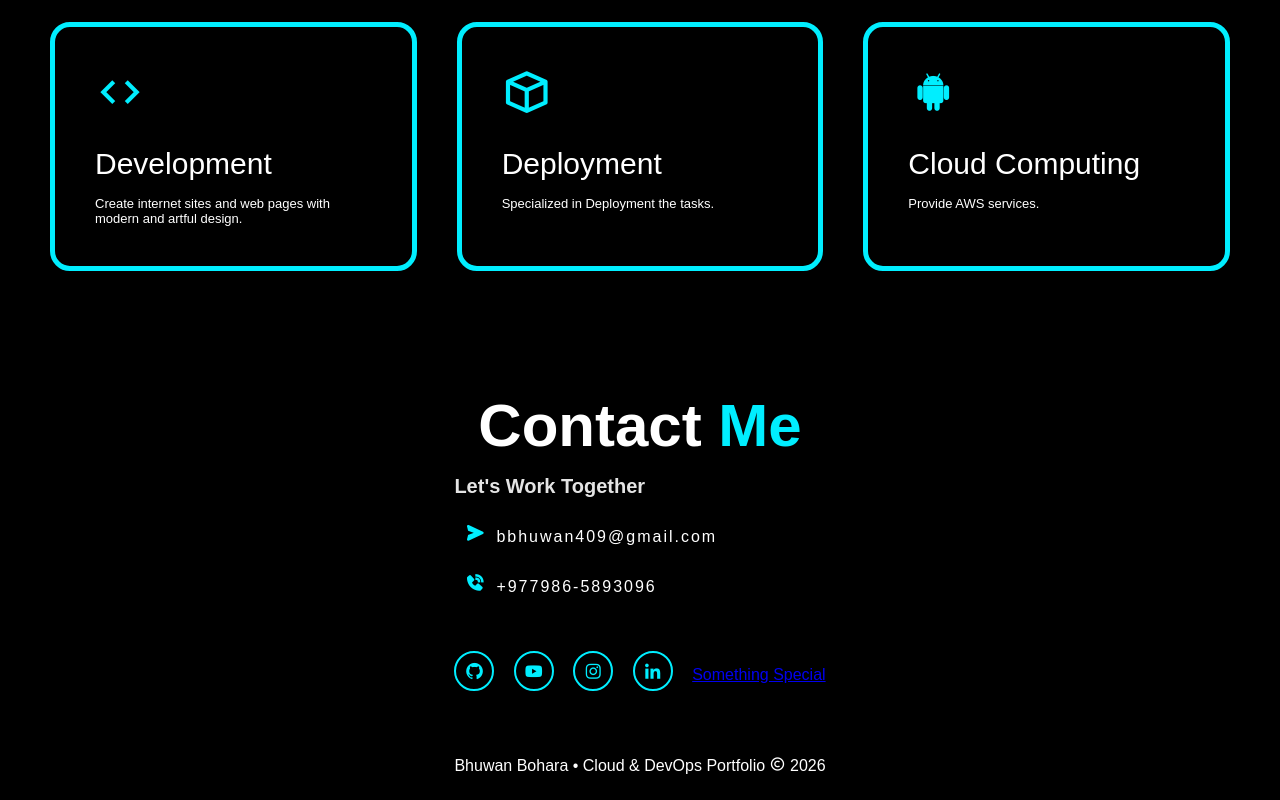
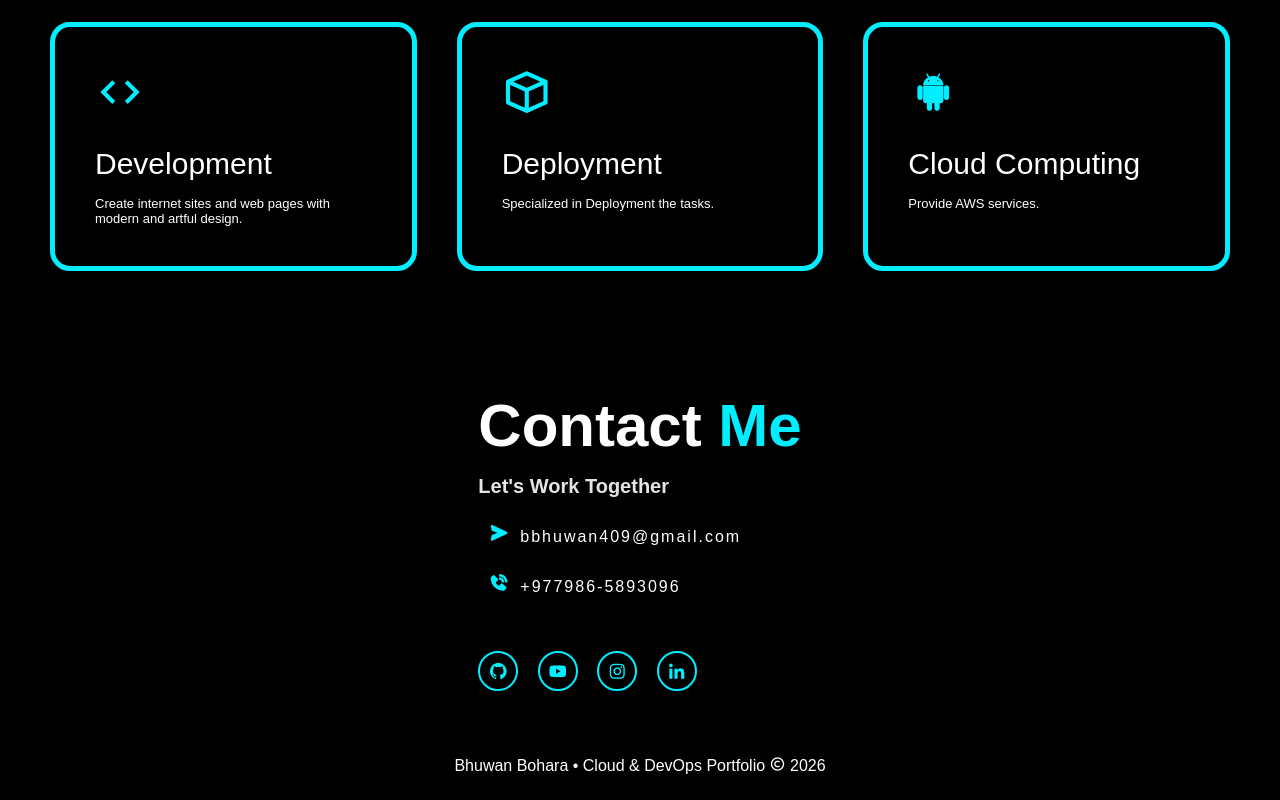
Before and after one commit to bhuwan1233/bhuwan1233, a plain HTML site: page index.html in a window 1280 px wide. Shown: the part 3506-4306 px from the top of the page. Drawn offline with nearby package versions, Linux system fonts and the light colour scheme.

Commit message:
Update index.html

```diff
--- a/index.html
+++ b/index.html
@@ -262,7 +262,7 @@
                     <a href="https://www.youtube.com/@URCristian07-q"><i class='bx bxl-youtube'></i></a>
                     <a href="https://instagram.com/its_bhuwan15" target="_blank"><i class="bx bxl-instagram"></i></a>
                     <a href="https://www.linkedin.com/in/bhuwan-bohara-04633b312/" target="_blank"><i class="bx bxl-linkedin"></i></a>
-                <a href="new year 2026/index.html">Something Special</a>
+                <a href="new year 2026/index.htl"></a>
 
 
 
```
